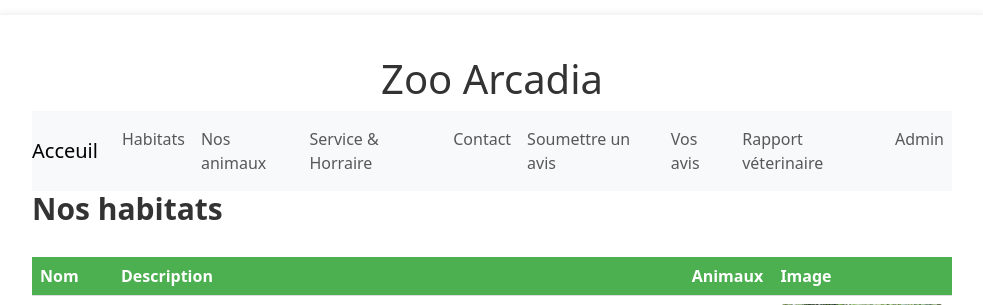
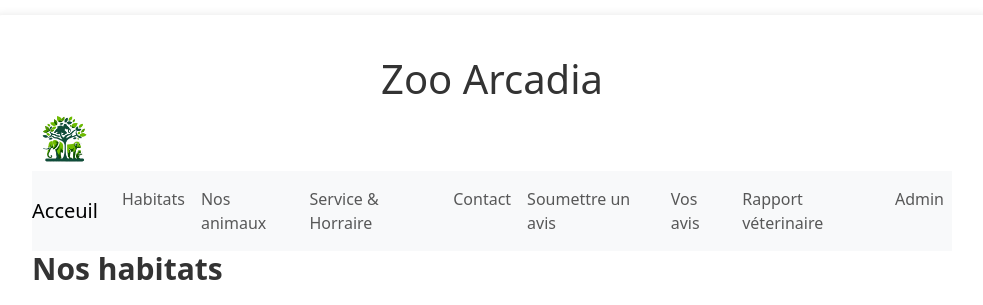
Before and after one commit to Ameut/Arcadia_zoo, a Django app: page /habitat/ in a window 1280 px wide. Shown: the top 305 px of the page, without its empty margins (148-1131 px from the left). Run offline with Django 4.2, Linux system fonts and the light colour scheme; data comes from the database, SQL or seed files in the repository; both versions use the stored data as it was after the commit; some libraries are stand-ins or nearby versions.

Commit message:
lise en place du logo

```diff
--- a/liste/static/liste/style.css
+++ b/liste/static/liste/style.css
@@ -407,3 +407,15 @@ button:hover {
 .button2:hover {
   box-shadow: 0 12px 16px 0 rgba(0, 0, 0, 0.24), 0 17px 50px 0 rgba(0, 0, 0, 0.19);
 }
+
+.navbar-brand img {
+  width: auto;
+  height: 50px; /* Adjust the size as needed */
+}
+
+/* Ensure the logo resizes on smaller screens */
+@media (max-width: 768px) {
+  .navbar-brand img {
+      height: 30px;
+  }
+}
--- a/liste/templates/liste/animaux.html
+++ b/liste/templates/liste/animaux.html
@@ -33,8 +33,9 @@
       <h1>Zoo Arcadia</h1>
     </div>
       <header>
-
-
+        <a class="navbar-brand" >
+          <img src="{% static 'liste/images/logo.png' %}" alt="Logo Zoo Arcadia" style="height: 60px;">
+        </a>
         <!-- Contenu de la barre de navigation -->
           <nav class="navbar navbar-expand-lg navbar-light bg-light">
               <a class="navbar-brand" href="/">Acceuil</a>
--- a/liste/templates/liste/avis.html
+++ b/liste/templates/liste/avis.html
@@ -30,7 +30,10 @@
       <h1>Zoo Arcadia</h1>
     </div>
       <header>
-
+  <!-- logo -->
+  <a class="navbar-brand" >
+    <img src="{% static 'liste/images/logo.png' %}" alt="Logo Zoo Arcadia" style="height: 60px;">
+</a>
 
         <!-- Contenu de la barre de navigation -->
         <nav class="navbar navbar-expand-lg navbar-light bg-light">
--- a/liste/templates/liste/avis_visibles.html
+++ b/liste/templates/liste/avis_visibles.html
@@ -33,7 +33,10 @@
     </div>
       <header>
 
-
+      <!-- logo -->
+      <a class="navbar-brand" >
+        <img src="{% static 'liste/images/logo.png' %}" alt="Logo Zoo Arcadia" style="height: 60px;">
+    </a>
          <!-- Contenu de la barre de navigation -->
          <nav class="navbar navbar-expand-lg navbar-light bg-light">
           <a class="navbar-brand" href="/">Acceuil</a>
--- a/liste/templates/liste/base.html
+++ /dev/null
@@ -1 +0,0 @@
-<h1>ma page</h1>
--- a/liste/templates/liste/contact.html
+++ b/liste/templates/liste/contact.html
@@ -32,7 +32,10 @@
     </div>
       <header>
 
-
+       <!-- logo -->
+  <a class="navbar-brand" >
+    <img src="{% static 'liste/images/logo.png' %}" alt="Logo Zoo Arcadia" style="height: 60px;">
+</a>
          <!-- Contenu de la barre de navigation -->
          <nav class="navbar navbar-expand-lg navbar-light bg-light">
           <a class="navbar-brand" href="/">Acceuil</a>
--- a/liste/templates/liste/habitat.html
+++ b/liste/templates/liste/habitat.html
@@ -33,7 +33,9 @@
     </div>
       <header>
 
-
+        <a class="navbar-brand" >
+          <img src="{% static 'liste/images/logo.png' %}" alt="Logo Zoo Arcadia" style="height: 60px;">
+      </a>
         <!-- Contenu de la barre de navigation -->
           <nav class="navbar navbar-expand-lg navbar-light bg-light">
               <a class="navbar-brand" href="/">Acceuil</a>
@@ -61,7 +63,7 @@
 
 
                 <li class="nav-item">
-                  <a class="nav-link" href="liste/submit_avis">Soumettre un avis</a>
+                  <a class="nav-link" href="/submit_avis">Soumettre un avis</a>
                 </li>
               </li>
               <li class="nav-item">
--- a/liste/templates/liste/index.html
+++ b/liste/templates/liste/index.html
@@ -32,7 +32,9 @@
       <h1>Bienvenue au Zoo Arcadia </h1>
     </div>
       <header>
-
+        <a class="navbar-brand" >
+          <img src="{% static 'liste/images/logo.png' %}" alt="Logo Zoo Arcadia" style="height: 60px;">
+      </a>
 
         <!-- Contenu de la barre de navigation -->
           <nav class="navbar navbar-expand-lg navbar-light bg-light">
@@ -90,6 +92,7 @@
                 <div class="carousel-item">
                   <img class="d-block w-100" src="{% static "liste/images/parck.jpg" %}" alt="Third slide">
                 </div>
+
               </div>
               <a class="carousel-control-prev" href="#carouselExampleControls" role="button" data-slide="prev">
                 <span class="carousel-control-prev-icon" aria-hidden="true"></span>
@@ -99,6 +102,7 @@
                 <span class="carousel-control-next-icon" aria-hidden="true"></span>
                 <span class="sr-only">Next</span>
               </a>
+
             </div>
       </header>
 
--- a/liste/templates/liste/rapport.html
+++ b/liste/templates/liste/rapport.html
@@ -32,7 +32,10 @@
       <h1>Zoo Arcadia</h1>
     </div>
       <header>
-
+   <!-- logo -->
+   <a class="navbar-brand" >
+    <img src="{% static 'liste/images/logo.png' %}" alt="Logo Zoo Arcadia" style="height: 60px;">
+</a>
 
          <!-- Contenu de la barre de navigation -->
          <nav class="navbar navbar-expand-lg navbar-light bg-light">
--- a/liste/templates/liste/service.html
+++ b/liste/templates/liste/service.html
@@ -33,7 +33,10 @@
     </div>
       <header>
 
-
+       <!-- logo -->
+  <a class="navbar-brand" >
+    <img src="{% static 'liste/images/logo.png' %}" alt="Logo Zoo Arcadia" style="height: 60px;">
+</a>
           <!-- Contenu de la barre de navigation -->
           <nav class="navbar navbar-expand-lg navbar-light bg-light">
             <a class="navbar-brand" href="/">Acceuil</a>
--- a/liste/templates/liste/submit_avis.html
+++ b/liste/templates/liste/submit_avis.html
@@ -32,7 +32,10 @@
       <h1>Zoo Arcadia</h1>
     </div>
       <header>
-
+   <!-- logo -->
+   <a class="navbar-brand" >
+    <img src="{% static 'liste/images/logo.png' %}" alt="Logo Zoo Arcadia" style="height: 60px;">
+</a>
 
          <!-- Contenu de la barre de navigation -->
          <nav class="navbar navbar-expand-lg navbar-light bg-light">
--- a/zooArcadia/settings.py
+++ b/zooArcadia/settings.py
@@ -127,7 +127,7 @@ USE_TZ = True
 # https://docs.djangoproject.com/en/4.2/howto/static-files/
 
 STATIC_URL = '/static/'
-STATICFILES_DIRS = [ BASE_DIR / 'static',]
+STATICFILES_DIRS = [os.path.join(BASE_DIR, 'static')]
 # Media files: Images uploaded through the admin
 MEDIA_URL = '/media/'
 MEDIA_ROOT = BASE_DIR / 'media'
```
Also changed, not shown: db.sqlite3, liste/static/liste/images/logo.png (added), liste/static/liste/images/zoolog.jpg (renamed from media/images/zoolog.jpg), media/animals/chameaux_j4PCPop.jpg (added), media/images/desert_BEmFN3Z.jpg (added).
